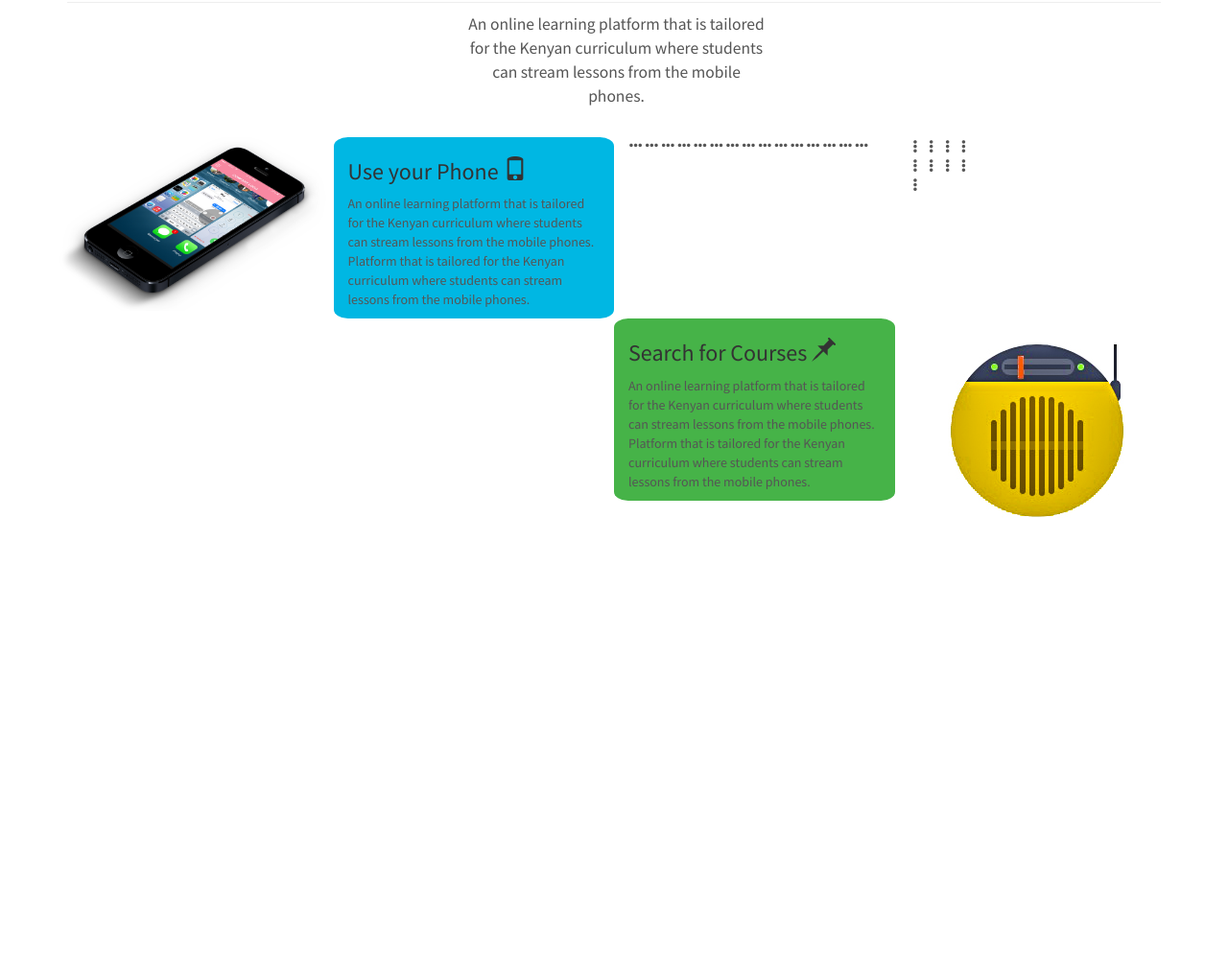
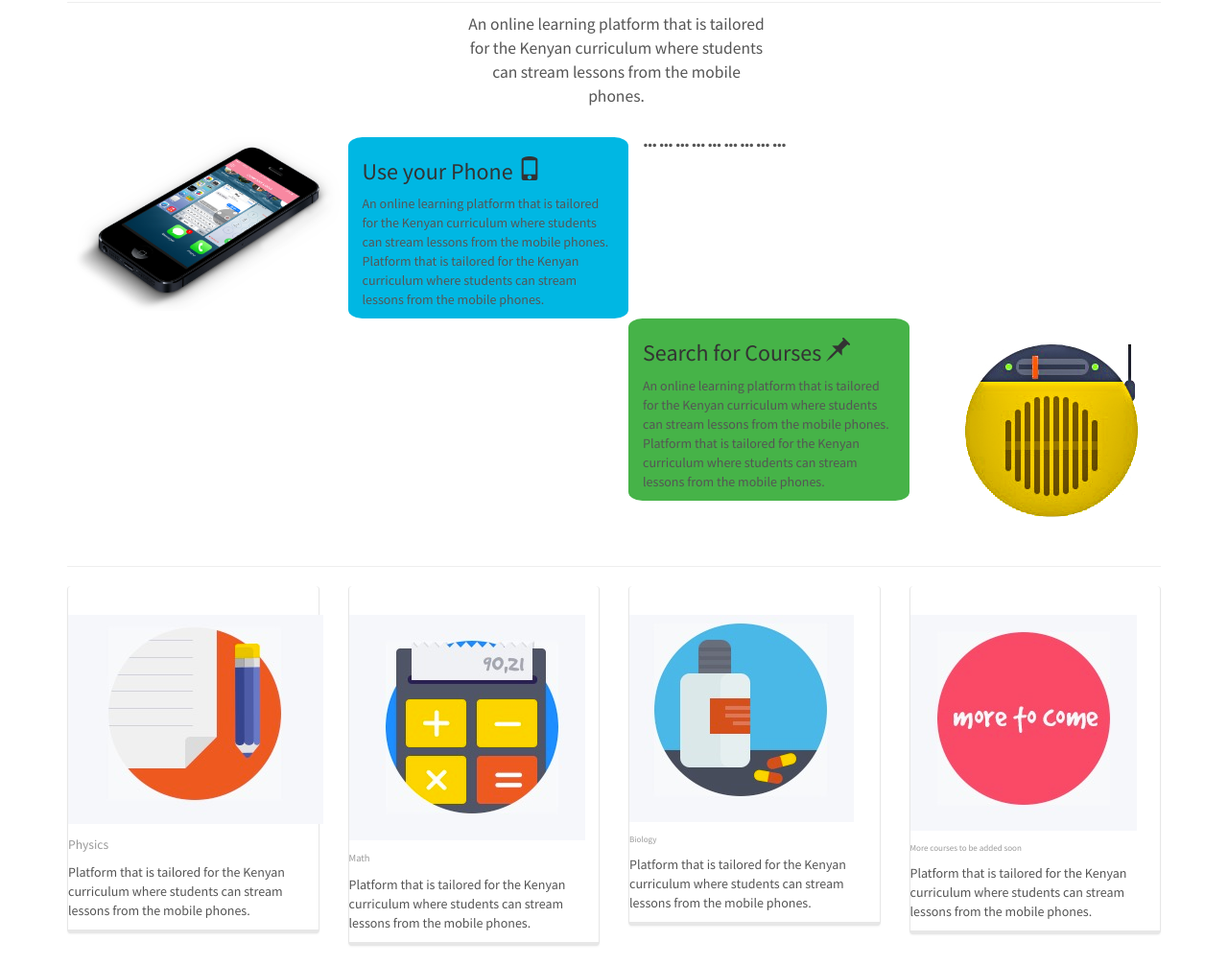
Before and after one commit to textchange/textchange.github.io, a plain HTML site: page index.html in a window 1280 px wide. Shown: the part 130-1136 px from the top of the page at 96% size. Before the commit the page ends 800 px from the top, so only its background shows below. Drawn offline with nearby package versions, Linux system fonts and the light colour scheme.

Commit message:
Added images

```diff
--- a/index.html
+++ b/index.html
@@ -55,11 +55,9 @@
 							<P>An online learning platform that is tailored for the Kenyan curriculum where students can stream lessons from the mobile phones.</P>
 						</blockquote>
 					</div>
+				</div> <!-- End row -->
 
-				</div>
-			</section>
-		</div>
-
+				<!-- Container -->
 				<div class="container">
 					<div class="row">
 						<div class="col-lg-3" style="padding-left: 0px; padding-right: 0px">
@@ -81,23 +79,6 @@
 							<span class="glyphicon glyphicon-option-horizontal"></span>
 							<span class="glyphicon glyphicon-option-horizontal"></span>
 							<span class="glyphicon glyphicon-option-horizontal"></span>
-					<span class="glyphicon glyphicon-option-horizontal"></span>
-					<span class="glyphicon glyphicon-option-horizontal"></span>
-					<span class="glyphicon glyphicon-option-horizontal"></span>
-					<span class="glyphicon glyphicon-option-horizontal"></span>
-					<span class="glyphicon glyphicon-option-horizontal"></span>
-					<span class="glyphicon glyphicon-option-horizontal"></span>
-				</div>
-				<div class="col-lg-1">
-					<span class="glyphicon glyphicon-option-vertical"></span>
-					<span class="glyphicon glyphicon-option-vertical"></span>
-					<span class="glyphicon glyphicon-option-vertical"></span>
-					<span class="glyphicon glyphicon-option-vertical"></span>
-					<span class="glyphicon glyphicon-option-vertical"></span>
-					<span class="glyphicon glyphicon-option-vertical"></span>
-					<span class="glyphicon glyphicon-option-vertical"></span>
-					<span class="glyphicon glyphicon-option-vertical"></span>
-					<span class="glyphicon glyphicon-option-vertical"></span>
 						</div>
 					</div> <!-- End of row. -->
 
@@ -114,10 +95,56 @@
 						<div class="col-lg-3">
 							<img src="images/test.jpg" style="margin-right: 60px">
 						</div>
+					</div> <!-- End row -->
+				</div> <!-- End container -->
+
+				<hr>
+
+				<div class="row">
+					<div class="col-lg-3">
+						<div class="panel panel-default">
+							<div class="panel-body"></div>
+							<img src="images/phy.jpg" style="margin-right: 60px">
+							<h4><small>Physics</small></h4>
+							<p>Platform that is tailored for the Kenyan curriculum where students can stream lessons from the mobile phones.</p>
+						</div>
 					</div>
 
+					<div class="col-lg-3">
+						<div class="panel panel-default">
+							<div class="panel-body"></div>
+							<img src="images/math.jpg" style="margin-right: 60px">
+							<h5><small>Math</small></h5>
+							<p>Platform that is tailored for the Kenyan curriculum where students can stream lessons from the mobile phones.</p>
+						</div>
+					</div>
 
+					<div class="col-lg-3">
+						<div class="panel panel-default">
+							<div class="panel-body"></div>
+							<img src="images/bio.jpg" style="margin-right: 60px">
+							<h6><small>Biology</small></h6>
+							<p>Platform that is tailored for the Kenyan curriculum where students can stream lessons from the mobile phones.</p>
 						</div>
+					</div>
+
+					<div class="col-lg-3">
+						<div class="panel panel-default">
+							<div class="panel-body"></div>
+							<img src="images/more.jpg" style="margin-right: 60px">
+							<h6><small>More courses to be added soon</small></h6>
+							<p>Platform that is tailored for the Kenyan curriculum where students can stream lessons from the mobile phones.</p>
+						</div>
+					</div>
+				</div> <!-- End row -->
+
+
+
+
+
+
+			</section>
+		</div> <!-- End container -->
 
 
 		<script src="http://code.jquery.com/jquery-2.1.1.min.js"></script>
```
Also changed, not shown: images/bio.jpg (added), images/cs.jpg (added), images/math.jpg (added), images/more.jpg (added), images/phy.jpg (added). Lines whose indentation alone changed are shown as unchanged.
